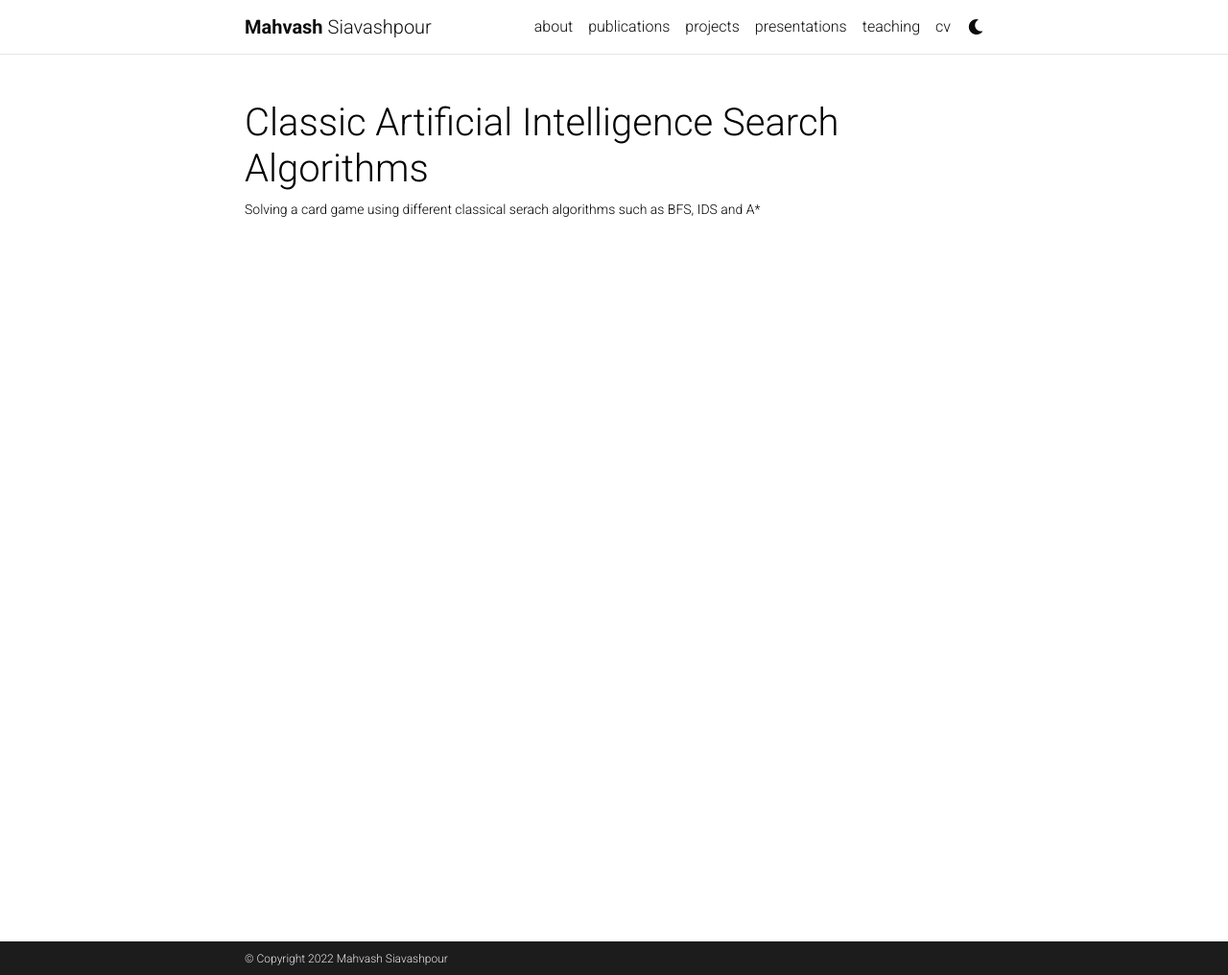
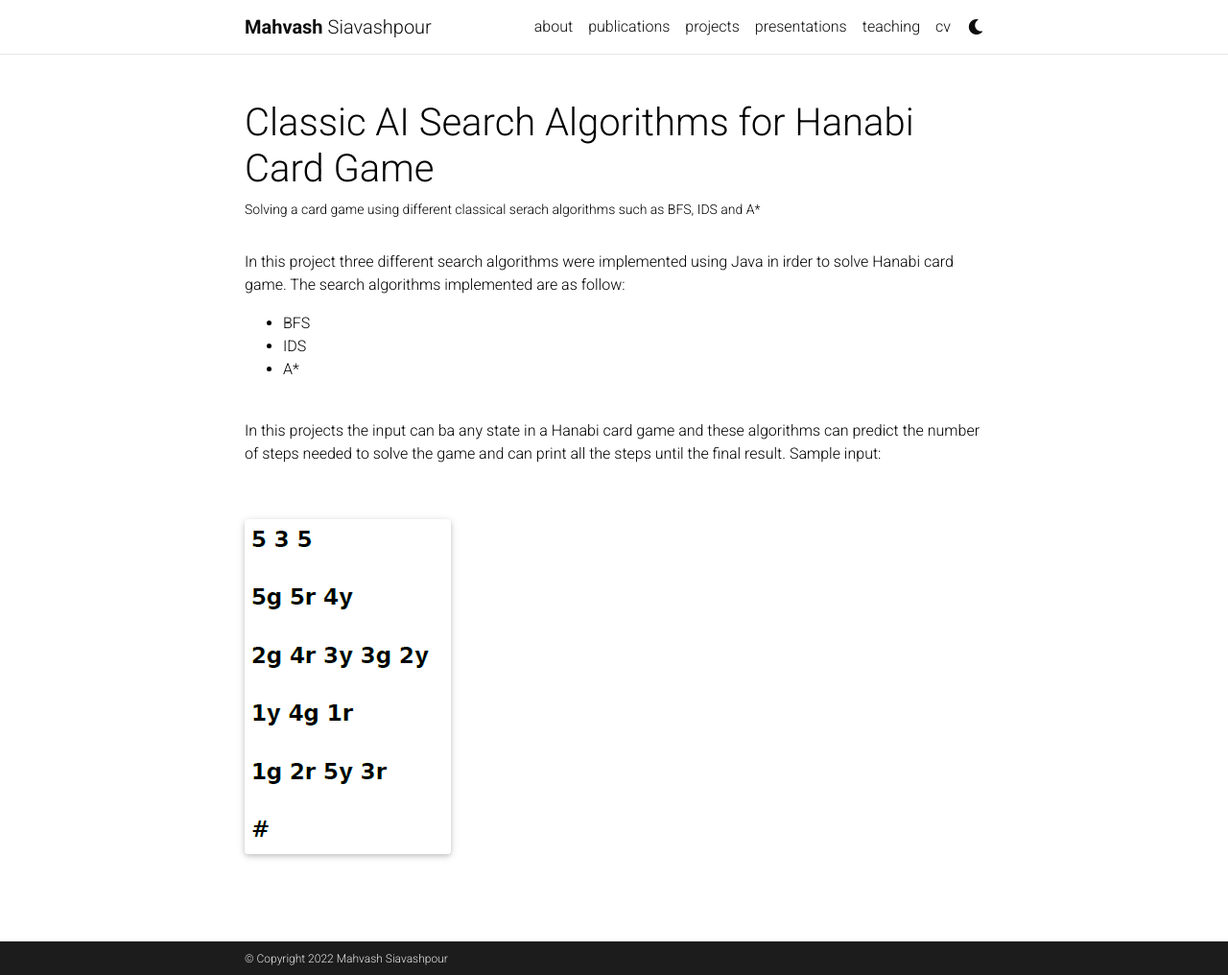
Before and after one commit to mahvash-siavashpour/mahvash-siavashpour.github.io, a Jekyll site: the page built from _projects/Classic Artificial Intelligence Search Algorithms.md, in a window 1280 px wide and 1016 px high. Shown: the whole window at 96% size. Built offline with Jekyll 4.4.1, drawn with Linux system fonts in a browser that asks for light colours; full-size pictures stand in for the smaller copies a plugin makes; comment, search, counter and statistics services are not loaded; a style sheet for code colours, icons or effects is not loaded.

Commit message:
minor changes

```diff
--- a/_projects/Classic Artificial Intelligence Search Algorithms.md
+++ b/_projects/Classic Artificial Intelligence Search Algorithms.md
@@ -1,8 +1,20 @@
 ---
 layout: page
-title: Classic Artificial Intelligence Search Algorithms
+title: Classic AI Search Algorithms for Hanabi Card Game
 description: Solving a card game using different classical serach algorithms such as BFS, IDS and A*
 img: assets/img/card-game.png
 importance: 8
 category: AI
 ---
+ In this project three different search algorithms were implemented using Java in irder to solve Hanabi card game. The search algorithms implemented are as follow:<br>
+ - BFS
+ - IDS
+ - A*
+
+ <br>
+ In this projects the input can ba any state in a Hanabi card game and these algorithms can predict the number of steps needed to solve the game and can print all the steps until the final result.
+ Sample input:
+
+<br>
+{% include figure.html path="assets/img/hanabi.png" title="hanabi" class="img-fluid rounded z-depth-1" %}
+<br>
```
Also changed, not shown: _projects/Linear Algebra.md (+1 -1 lines), assets/img/hanabi.png (added).
